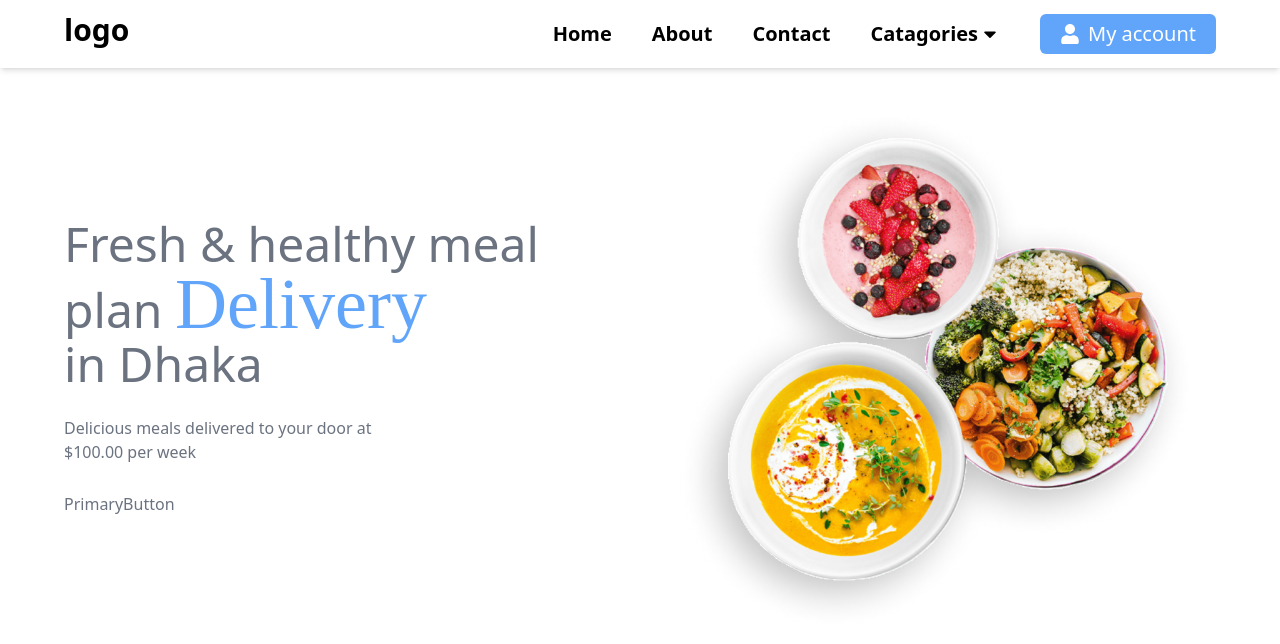
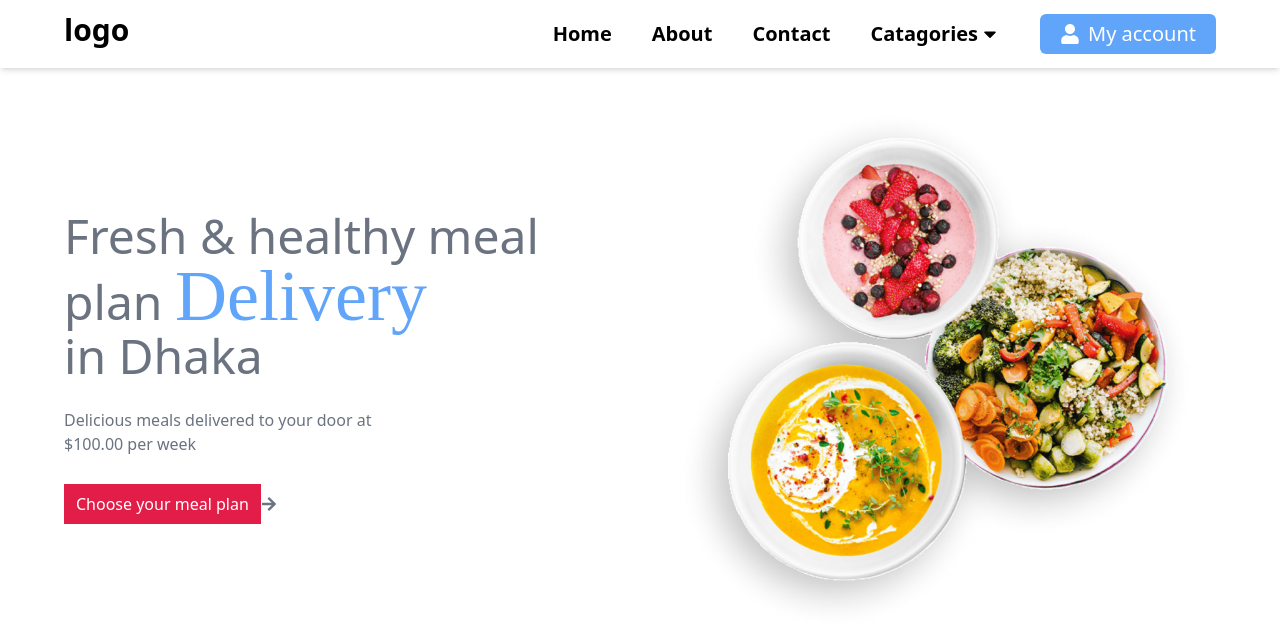
Before and after one commit to JuwelShaikh/restaurant-site, a React (Vite) app: page / in a window 1280 px wide. Shown: the top 644 px of the page. Built offline with nearby package versions, Linux system fonts and the light colour scheme; a web font is replaced by a local one.

Commit message:
Primary btn on work

```diff
--- a/src/Components/Shared/PrimaryButton.jsx
+++ b/src/Components/Shared/PrimaryButton.jsx
@@ -1,9 +1,17 @@
+import { FaArrowRight } from "react-icons/fa"
 
 
 const PrimaryButton = () => {
-  return (
-    <div>PrimaryButton</div>
-  )
+    return (
+        <>
+            <div className="flex items-center group cursor-pointer">
+                <button className="bg-rose-600 h-[40px] text-white px-3 py-2">
+                    Choose your meal plan
+                </button>
+                <FaArrowRight className="inline-block group-hover:!translate-x-2 duration-200"/>
+            </div>
+        </>
+    )
 }
 
 export default PrimaryButton
```
